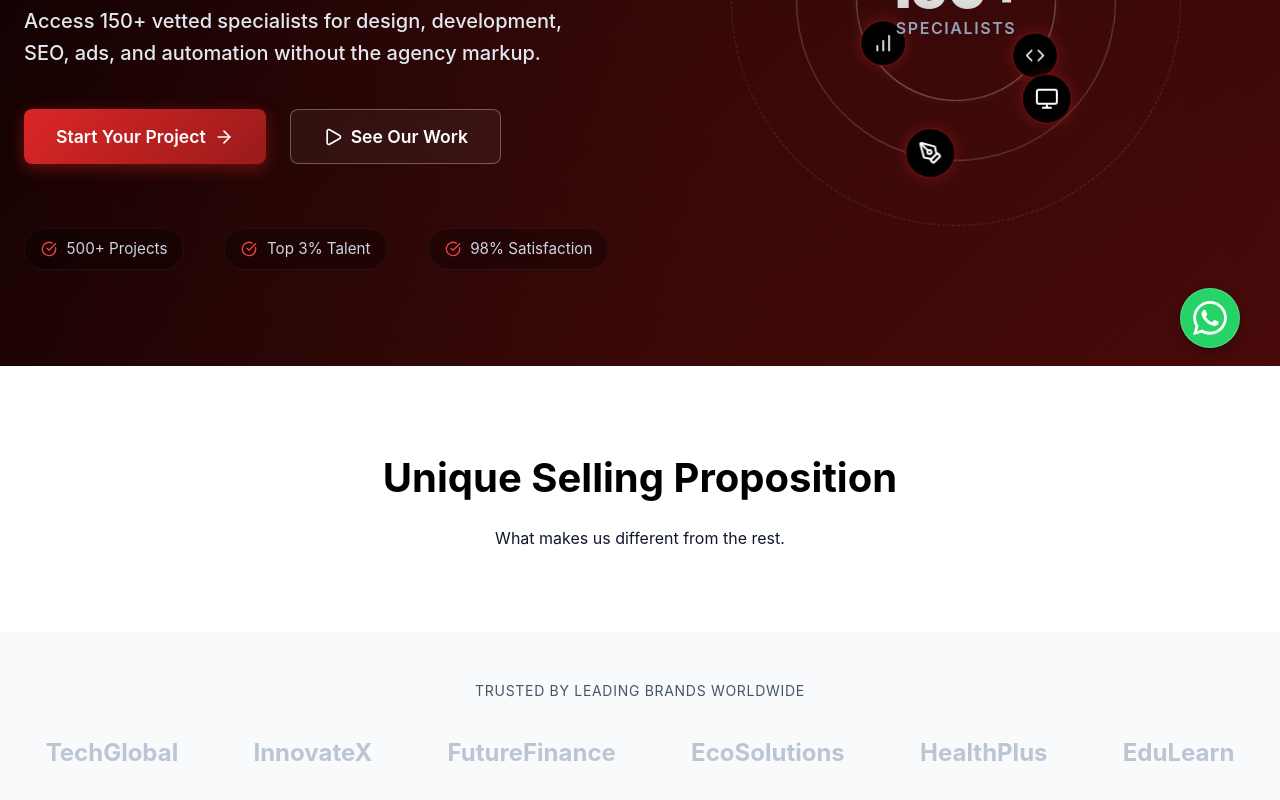
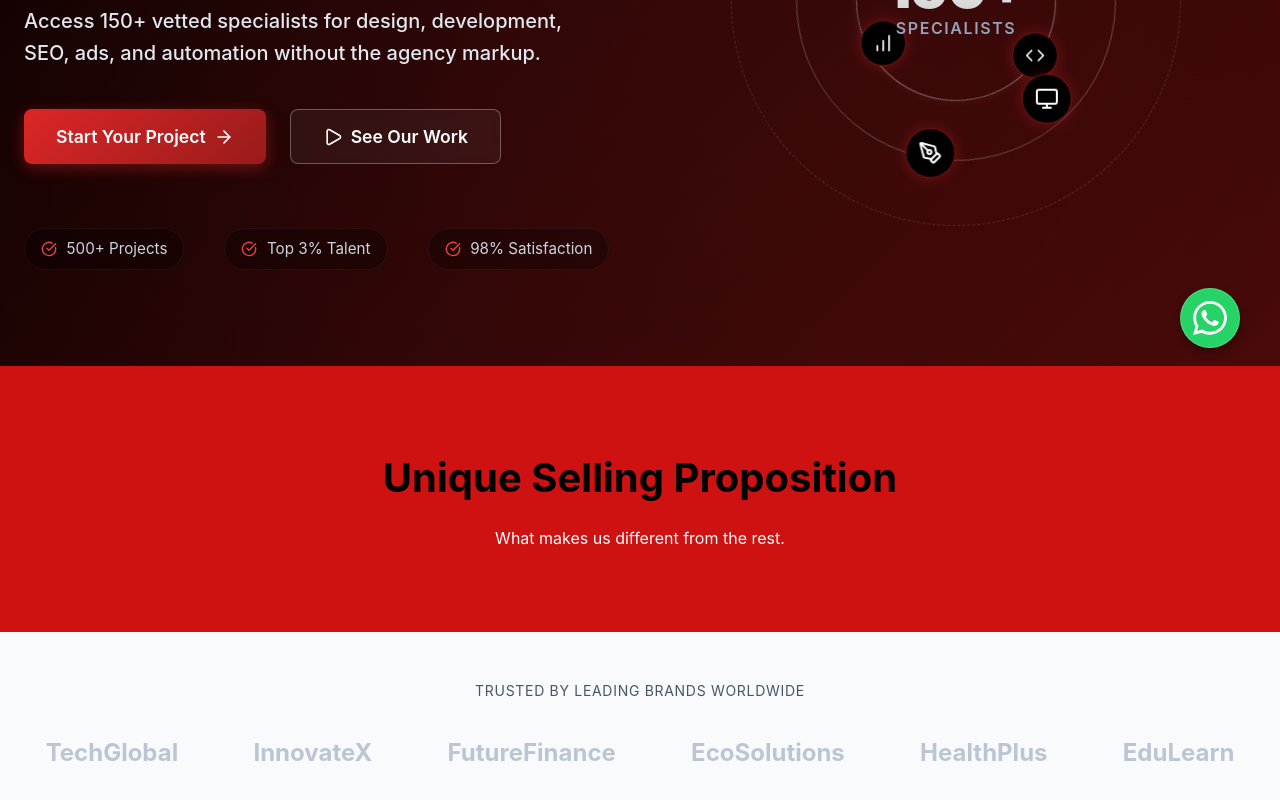
Before and after one commit to Fazilfazi991/redshark, a React (Vite) app: page / in a window 1280 px wide. Shown: the part 412-1212 px from the top of the page. Built offline with nearby package versions, Linux system fonts and the light colour scheme.

Commit message:
Update USP section background color to #ce1111

```diff
--- a/src/components/USP.css
+++ b/src/components/USP.css
@@ -1,4 +1,5 @@
 .usp-section {
     padding: 80px 0;
-    background-color: var(--bg-dark);
+    background-color: #ce1111;
+    color: white;
 }
```
